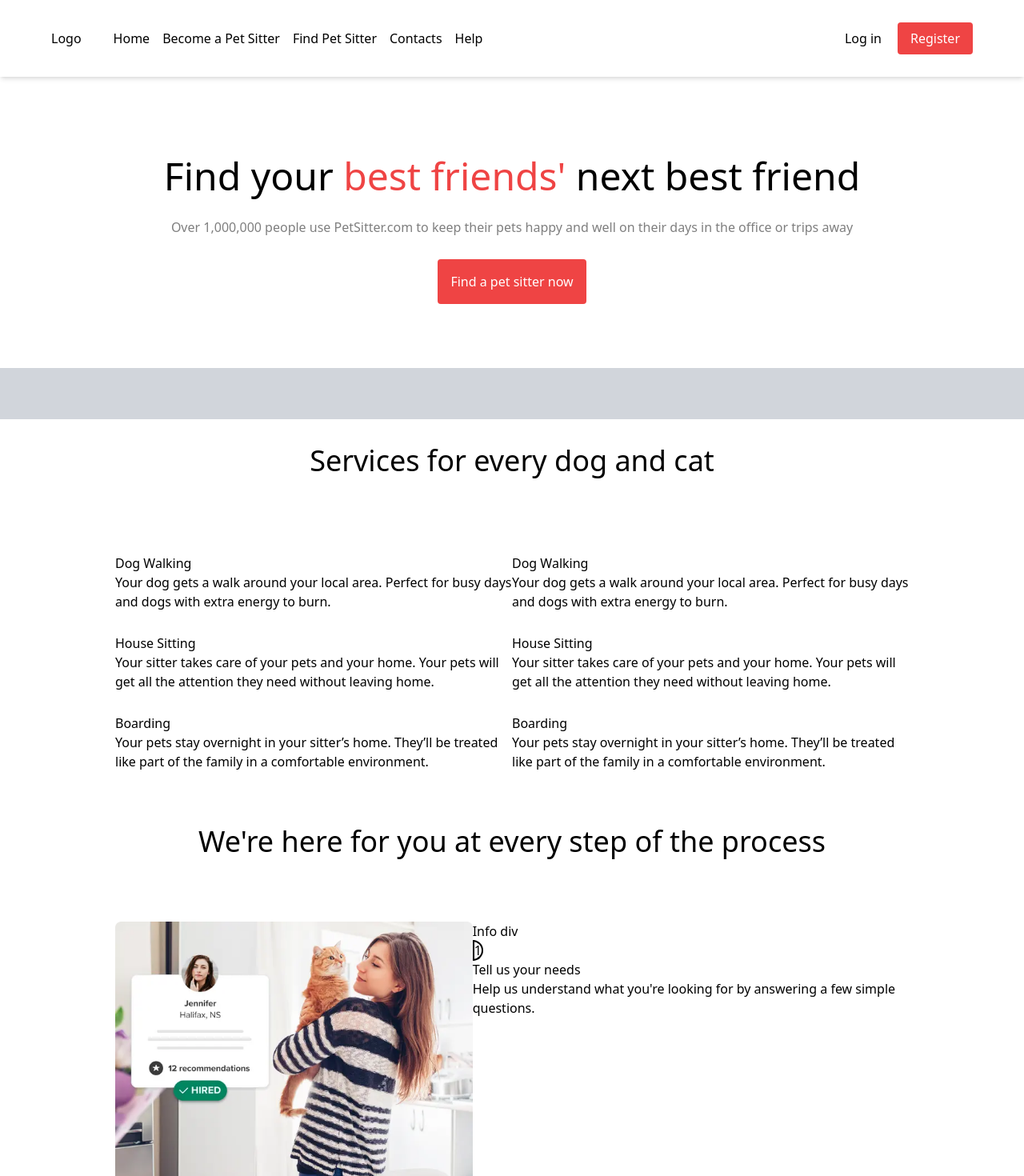
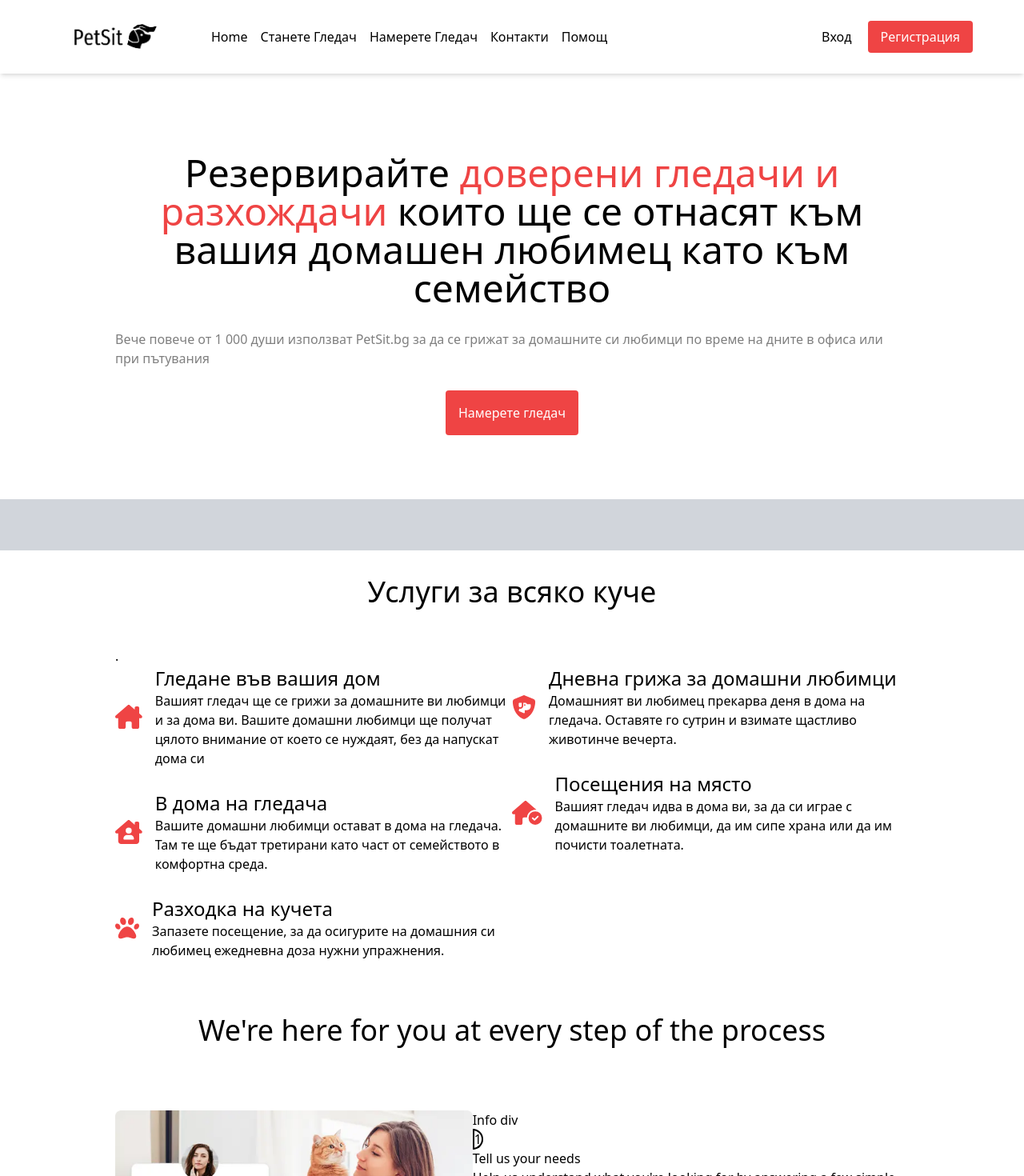
Before and after one commit to vinnie9309/petwalk, a Next.js app: page / in a window 1280 px wide. Shown: the top 1470 px of the page at 80% size. Built offline with nearby package versions, Linux system fonts and the light colour scheme.

Commit message:
adding services section adding images and icons adding translated txt

```diff
--- a/app/layout.tsx
+++ b/app/layout.tsx
@@ -1,4 +1,6 @@
 import './globals.css'
+import "@fortawesome/fontawesome-svg-core/styles.css";
+import { config } from "@fortawesome/fontawesome-svg-core";
 
 export const metadata = {
   title: 'Create Next App',
@@ -10,6 +12,7 @@ export default function RootLayout({
 }: {
   children: React.ReactNode
 }) {
+  config.autoAddCss = false;
   return (
     <html lang="en">
       <body>{children}</body>
--- a/app/page.tsx
+++ b/app/page.tsx
@@ -1,72 +1,74 @@
 import Header from "../components/header/Header";
 import CatWoman from '../public/assets/images/woman-cat.webp';
 import Image from "next/image";
+import { FontAwesomeIcon } from "@fortawesome/react-fontawesome";
+import {
+  faHouseChimney,
+  faHouseChimneyUser,
+  faPaw,
+  faShieldDog,
+  faHouseCircleCheck
+} from "@fortawesome/free-solid-svg-icons";
 
 export default function Home() {
   return (
     <>
-      <header className="flex justify-center items-center p-7 mb-5 shadow-md w-full sticky">
+      <header className="flex justify-center items-center mb-5 shadow-md w-full sticky">
         <Header />
       </header>
       <main className="lg:px-36">
         {/* First Section - Banner */}
         <div className="flex flex-col justify-center items-center py-20">
-          <h1 className="text-5xl mb-7">Find your <span className="text-red-500">best friends'</span> next best friend</h1>
-          <p className="leading-6 opacity-50 mb-7 text-base">Over 1,000,000 people use PetSitter.com to keep their pets happy and well on their days in the office or trips away</p>
-          <button className="bg-red-500 text-white p-4 rounded">Find a pet sitter now</button>
+          <h1 className="text-5xl text-center mb-7">Резервирайте <span className="text-red-500">доверени гледачи и разхождачи</span> които ще се отнасят към вашия домашен любимец като към семейство</h1>
+          <p className="leading-6 opacity-50 mb-7 text-base">Вече повече от 1 000 души използват PetSit.bg за да се грижат за домашните си любимци по време на дните в офиса или при пътувания</p>
+          <button className="bg-red-500 text-white p-4 rounded">Намерете гледач</button>
         </div>
         <div className="bg-gray-300 w-full p-8 block absolute left-0"></div>
         {/* Second Section - Services */}
-        <h1 className="text-center text-4xl my-24">Services for every dog and cat</h1>
-        <div className="flex mb-10">
+        <h1 className="text-center text-4xl mt-24 mb-12">Услуги за всяко куче</h1>
+        <p>.</p>
+        <div className="flex mb-10 justify-evenly">
           <div className="left-col">
-            <div className="col-xs-12 col-sm-6 mb-7">
-              <i></i>
-              <div>
-                <h3>Dog Walking</h3>
-                <p>Your dog gets a walk around your local area. Perfect for busy days and dogs with extra energy to burn.</p>
+            <div className="flex items-center col-xs-12 col-sm-6 mb-7 max-w-xl">
+              <i className="fa-solid fa-house-chimney"></i>
+              <FontAwesomeIcon icon={faHouseChimney} style={{ fontSize: 30, color: "#EF4444" }}/>
+              <div className="ml-4">
+                <h3 className="text-2xl">Гледане във вашия дом</h3>
+                <p>Вашият гледач ще се грижи за домашните ви любимци и за дома ви. Вашите домашни любимци ще получат цялото внимание от което се нуждаят, без да напускат дома си</p>
               </div>
             </div>
 
-            <div className="col-xs-12 col-sm-6 mb-7">
-              <i></i>
-              <div>
-                <h3>House Sitting</h3>
-                <p>Your sitter takes care of your pets and your home. Your pets will get all the attention they need without leaving home.</p>
+            <div className="flex items-center col-xs-12 col-sm-6 mb-7 max-w-xl">
+            <FontAwesomeIcon icon={faHouseChimneyUser} style={{ fontSize: 30, color: "#EF4444" }}/>
+              <div className="ml-4">
+                <h3 className="text-2xl">В дома на гледача</h3>
+                <p>Вашите домашни любимци остават в дома на гледача. Там те ще бъдат третирани като част от семейството в комфортна среда.</p>
               </div>
             </div>
 
-            <div className="col-xs-12 col-sm-6 mb-7">
-              <i></i>
-              <div>
-                <h3>Boarding</h3>
-                <p>Your pets stay overnight in your sitter’s home. They’ll be treated like part of the family in a comfortable environment.</p>
+            <div className="flex items-center col-xs-12 col-sm-6 mb-7 max-w-xl">
+            <FontAwesomeIcon icon={faPaw} style={{ fontSize: 30, color: "#EF4444" }}/>
+              <div className="ml-4">
+                <h3 className="text-2xl">Разходка на кучета</h3>
+                <p>Запазете посещение, за да осигурите на домашния си любимец ежедневна доза нужни упражнения.</p>
               </div>
             </div>
           </div>
 
           <div className="right-col">
-          <div className="col-xs-12 col-sm-6 mb-7">
-              <i></i>
-              <div>
-                <h3>Dog Walking</h3>
-                <p>Your dog gets a walk around your local area. Perfect for busy days and dogs with extra energy to burn.</p>
+          <div className="flex items-center col-xs-12 col-sm-6 mb-7 max-w-xl">
+            <FontAwesomeIcon icon={faShieldDog} style={{ fontSize: 30, color: "#EF4444" }}/>
+              <div className="ml-4">
+                <h3 className="text-2xl">Дневна грижа за домашни любимци</h3>
+                <p>Домашният ви любимец прекарва деня в дома на гледача. Оставяте го сутрин и взимате щастливо животинче вечерта.</p>
               </div>
             </div>
 
-            <div className="col-xs-12 col-sm-6 mb-7">
-              <i></i>
-              <div>
-                <h3>House Sitting</h3>
-                <p>Your sitter takes care of your pets and your home. Your pets will get all the attention they need without leaving home.</p>
-              </div>
-            </div>
-
-            <div className="col-xs-12 col-sm-6 mb-7">
-              <i></i>
-              <div>
-                <h3>Boarding</h3>
-                <p>Your pets stay overnight in your sitter’s home. They’ll be treated like part of the family in a comfortable environment.</p>
+            <div className="flex items-center col-xs-12 col-sm-6 mb-7 max-w-xl">
+              <FontAwesomeIcon icon={faHouseCircleCheck} style={{ fontSize: 30, color: "#EF4444" }}/>
+              <div className="ml-4">
+                <h3 className="text-2xl">Посещения на място</h3>
+                <p>Вашият гледач идва в дома ви, за да си играе с домашните ви любимци, да им сипе храна или да им почисти тоалетната.</p>
               </div>
             </div>
           </div>
--- a/components/header/Header.tsx
+++ b/components/header/Header.tsx
@@ -1,21 +1,23 @@
 import Link from "next/link";
+import logo from '../../public/assets/images/logo.png';
+import Image from "next/image";
 
 const Header = () => {
     return (
         <nav className="flex items-center flex-row w-full max-w-6xl">
             {/* <div className="flex items-center w-full"> */}
-                <div className="ml-0 mr-0">Logo</div>
+                <div className="ml-0 mr-0"><Image src={logo} alt="pesitter logo" height="120" width="160" /></div>
                 <div className="flex ml-8 mr-0 grow justify-between items-center">
                     <div className="flex items-center ml-0 mr-0">
                         <Link href="/" className="mx-2">Home</Link>
-                        <Link href="/sitter" className="mx-2">Become a Pet Sitter</Link>
-                        <Link href="/sitter" className="mx-2">Find Pet Sitter</Link>
-                        <Link href="/sitter" className="mx-2">Contacts</Link>
-                        <Link href="/sitter" className="mx-2">Help</Link>
+                        <Link href="/sitter" className="mx-2">Станете Гледач</Link>
+                        <Link href="/sitter" className="mx-2">Намерете Гледач</Link>
+                        <Link href="/sitter" className="mx-2">Контакти</Link>
+                        <Link href="/sitter" className="mx-2">Помощ</Link>
                     </div>
                     <div className="flex items-center mr-0 ml-2">
-                        <Link href="/sitter">Log in</Link>
-                        <Link href="/sitter" className="bg-red-500 text-white px-4 py-2 rounded ml-5">Register</Link>
+                        <Link href="/sitter">Вход</Link>
+                        <Link href="/sitter" className="bg-red-500 text-white px-4 py-2 rounded ml-5">Регистрация</Link>
                     </div>
                 </div>
             {/* </div> */}
--- a/package.json
+++ b/package.json
@@ -9,6 +9,9 @@
     "lint": "next lint"
   },
   "dependencies": {
+    "@fortawesome/fontawesome-svg-core": "^6.3.0",
+    "@fortawesome/free-solid-svg-icons": "^6.3.0",
+    "@fortawesome/react-fontawesome": "^0.2.0",
     "@types/node": "18.15.3",
     "@types/react": "18.0.28",
     "@types/react-dom": "18.0.11",
```
Also changed, not shown: public/assets/images/logo.png (added), 1 other file (tests, documents, lock files or other folders).
